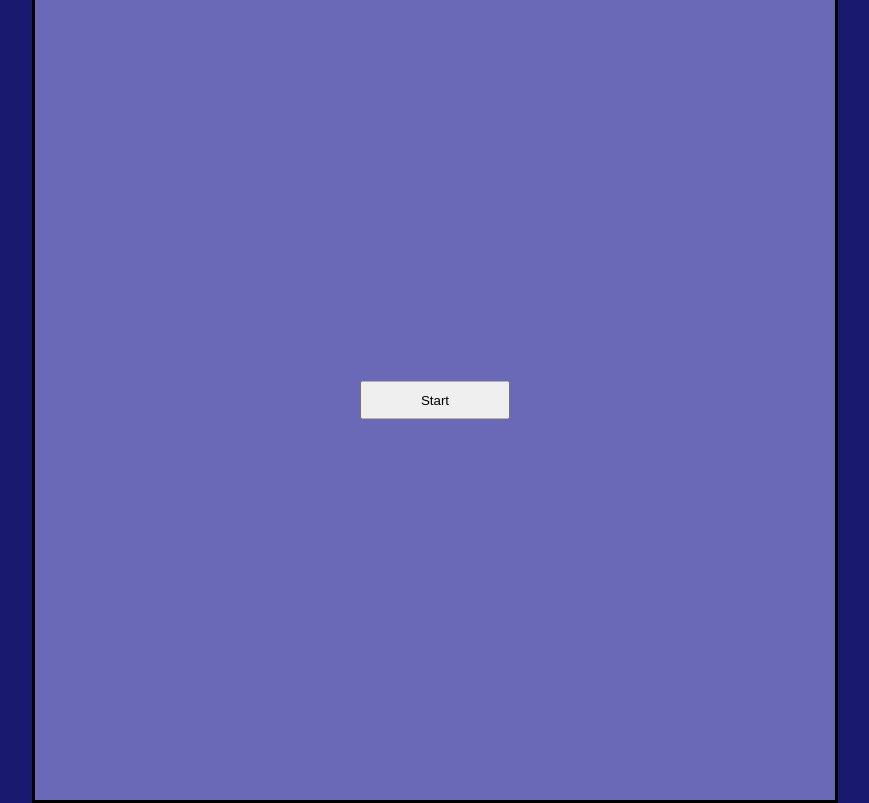
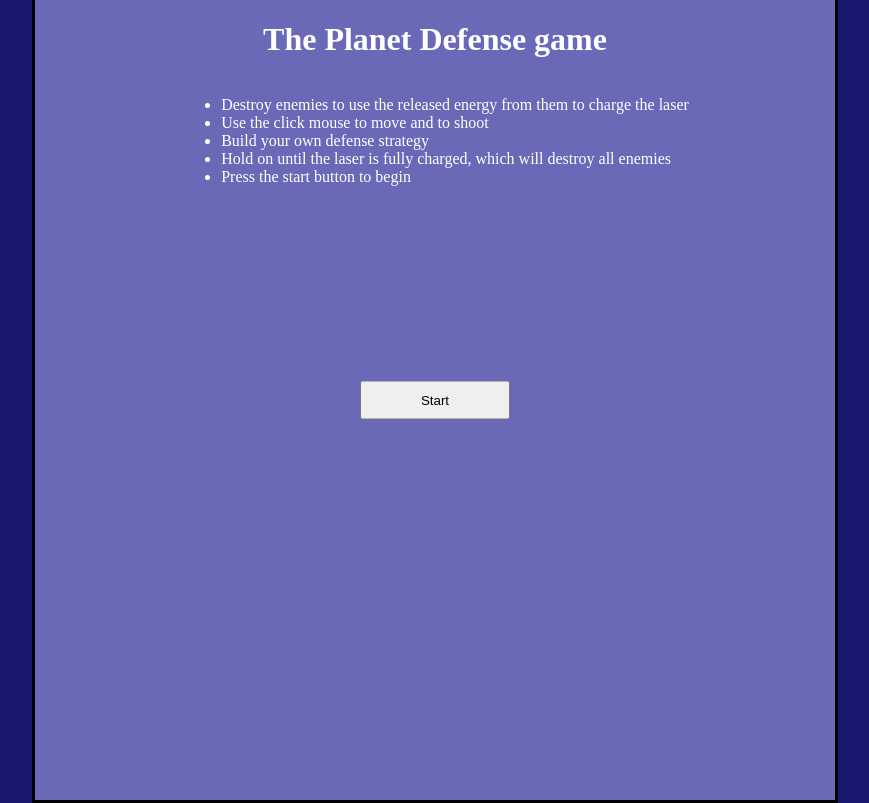
Before and after one commit to Mogrima/Planet-Defense, a website with bundled scripts: page index.html in a window 1280 px wide. Shown: the whole page, without its empty margins (205-1074 px from the left). Built offline with nearby package versions, Linux system fonts and the light colour scheme.

Commit message:
добавлено описание к игре

```diff
--- a/index.html
+++ b/index.html
@@ -10,6 +10,14 @@
 <body>
     <canvas id="canvas"></canvas>
     <div id="startDisplay" class="startDisplay">
+        <h1>The Planet Defense game</h1>
+        <ul>
+            <li>Destroy enemies to use the released energy from them to charge the laser</li>
+            <li>Use the click mouse to move and to shoot</li>
+            <li>Build your own defense strategy</li>
+            <li>Hold on until the laser is fully charged, which will destroy all enemies</li>
+            <li>Press the start button to begin</li>
+        </ul>
         <button id="startButton" class="startButton" type="button">Start</button>
     </div>
 
```
